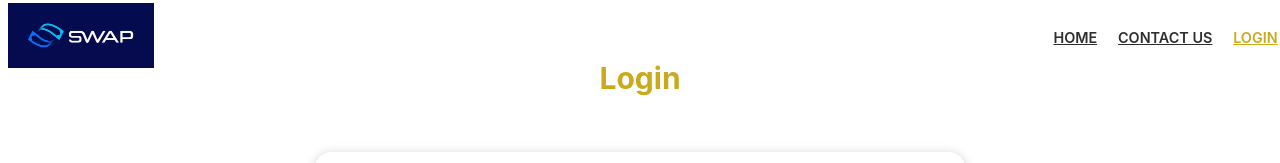
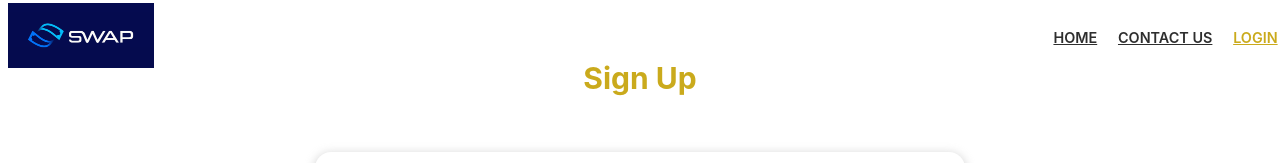
Before and after one commit to skillhataccelerator9team9/skillSwap, a React (Create React App) app in the folder client/skillswap-ui/: page /Login in a window 1280 px wide. Shown: the top 163 px of the page. Built offline with nearby package versions, Linux system fonts and the light colour scheme.

Commit message:
update sign in and sign up label

```diff
--- a/client/skillswap-ui/src/components/Login.jsx
+++ b/client/skillswap-ui/src/components/Login.jsx
@@ -95,7 +95,7 @@ const Login = () => {
       <div className="secContainer container grid">
 
         <div className="loginTitle">
-          <h1>Login</h1>
+          <h1>{buttonName}</h1>
         </div>
 
         <div className="loginForm">
--- a/client/skillswap-ui/src/screens/LoginScreen.jsx
+++ b/client/skillswap-ui/src/screens/LoginScreen.jsx
@@ -1,3 +1,4 @@
+
 import React from 'react'
 import NavBar from '../components/NavBar';
 import Login from '../components/Login';
```
